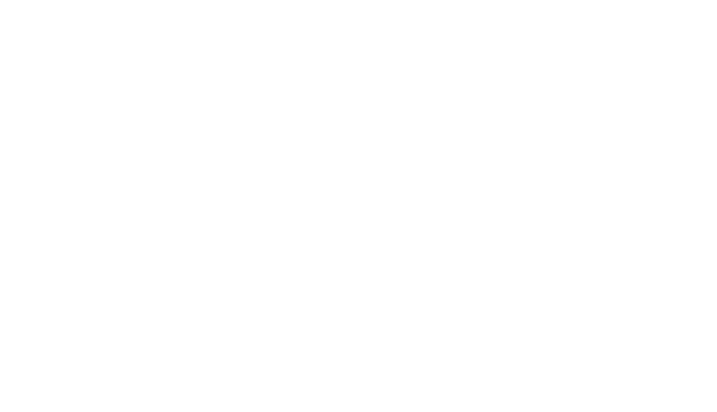
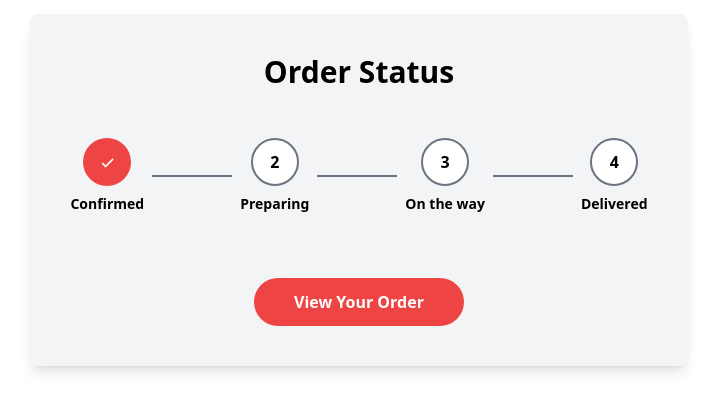
Before and after one commit to yonasteshome/Real-time-food-delivery-22, a React (Create React App) app in the folder frontend/: page /order-status in a window 1280 px wide. Before the commit this address had no page. Shown: the part 210-622 px from the top of the page, without its empty margins (281-998 px from the left). Built offline with nearby package versions, Linux system fonts and the light colour scheme.

Commit message:
Add order status page

```diff
--- a/frontend/package.json
+++ b/frontend/package.json
@@ -12,6 +12,7 @@
     "clsx": "^2.1.1",
     "react": "^19.1.0",
     "react-dom": "^19.1.0",
+    "react-icons": "^5.5.0",
     "react-router-dom": "^7.7.1",
     "react-scripts": "5.0.1",
     "tailwind-merge": "^3.3.1",
--- a/frontend/public/index.html
+++ b/frontend/public/index.html
@@ -24,6 +24,12 @@
       work correctly both with client-side routing and a non-root public URL.
       Learn how to configure a non-root public URL by running `npm run build`.
     -->
+      <link href='https://unpkg.com/boxicons@2.1.4/css/boxicons.min.css' rel='stylesheet'>
+      <link rel="preconnect" href="https://fonts.googleapis.com">
+      <link rel="preconnect" href="https://fonts.gstatic.com" crossorigin>
+      <link href="https://fonts.googleapis.com/css2?family=Prompt:ital,wght@0,100;0,200;0,300;0,400;0,
+              500;0,600;0,700;0,800;0,900;1,100;1,200;1,300;1,400;1,500;1,600;1,700;1,800;1,900&display=swap"
+              rel="stylesheet">
     <title>React App</title>
   </head>
   <body>
--- a/frontend/src/App.js
+++ b/frontend/src/App.js
@@ -12,6 +12,7 @@ import NearbyRestaurants from './pages/NearbyRestaurants';
 import Sidebar from './components/Sidebar';
 import MenuPage from './pages/MenuPage';
 import CartPage from './pages/CartPage';
+import OrderStatus from "./pages/OrderStatus";
 
 function App() {
   return (
@@ -29,7 +30,7 @@ function App() {
         <Route path="/sidebar" element={<Sidebar />} />
         <Route path="/menu/:restaurantId" element={<MenuPage />} />
         <Route path="/cart" element={<CartPage />} />
-
+        <Route path="/order-status" element={<OrderStatus />} />
       </Routes>
     </Router>
   );
--- /dev/null
+++ b/frontend/src/pages/OrderStatus.jsx
@@ -0,0 +1,43 @@
+import React from 'react'
+
+const steps=['Confirmed','Preparing','On the way','Delivered']
+const currentState="Confirmed"
+
+const OrderStatus = () => {
+  return (
+    <div className='flex flex-col items-center justify-center min-h-screen bg-white'>
+        <div className='bg-gray-100 rounded-lg p-10 shadow-lg flex flex-col items-center space-y-6'>
+            <h1 className='text-3xl font-semibold text-center mb-6'>Order Status</h1>
+            <div className='flex items-center mb-12'>
+                {steps.map((step, index)=>(
+
+                    <div key={index} className="flex items-center">
+                        <div className="flex flex-col items-center">
+                            {step===currentState?<div className='flex items-center justify-center rounded-full h-12 w-12
+                            border-none bg-red-500 border-2 border-gray-500 text-black font-semibold'>
+                                <i className='bx bx-check text-white text-xl'></i>
+                            </div>:<div className='flex items-center justify-center rounded-full h-12 w-12
+                            bg-white border-2 border-gray-500 text-black font-semibold'>
+                                {index+1}
+                            </div>}
+
+                            <p className='mt-2 text-sm font-semibold'>{step}</p>
+                        </div>
+                        {index !== steps.length - 1 && (
+                            <div className="h-[2px] w-20 bg-gray-500 mx-2"></div>
+                            )}
+                    </div>
+
+                ))}
+            </div>
+            <div className='flex items-center justify-center mt-10'>
+                <button className='px-10 py-3 text-white font-semibold
+                border-none rounded-3xl bg-red-500 mt-10'>View Your Order</button>
+            </div>
+
+    </div>
+    </div>
+  )
+}
+
+export default OrderStatus
```
Also changed, not shown: 1 other file (tests, documents, lock files or other folders).
